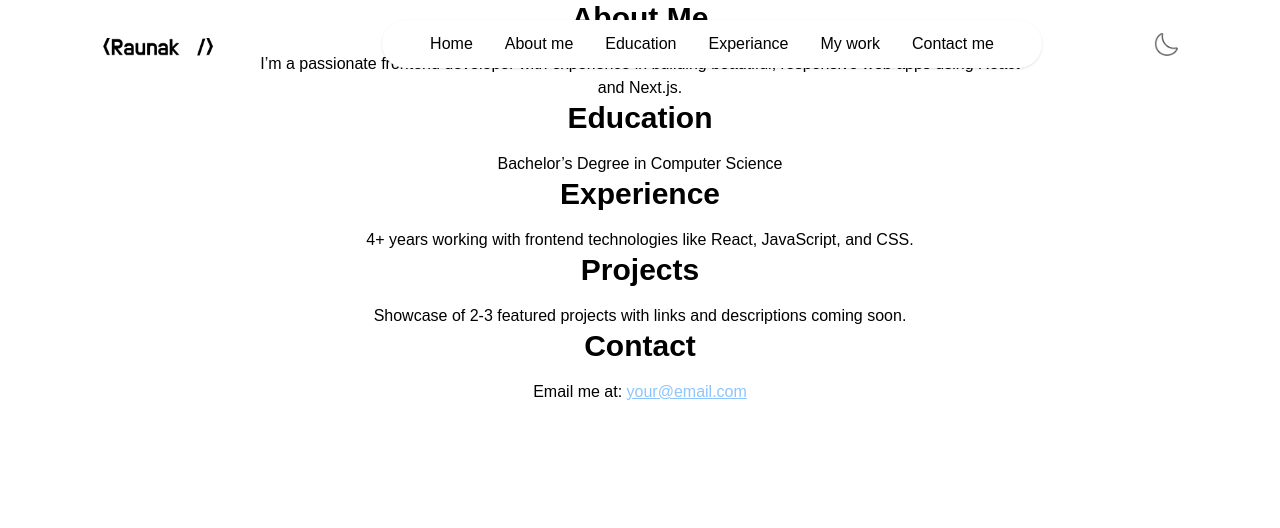
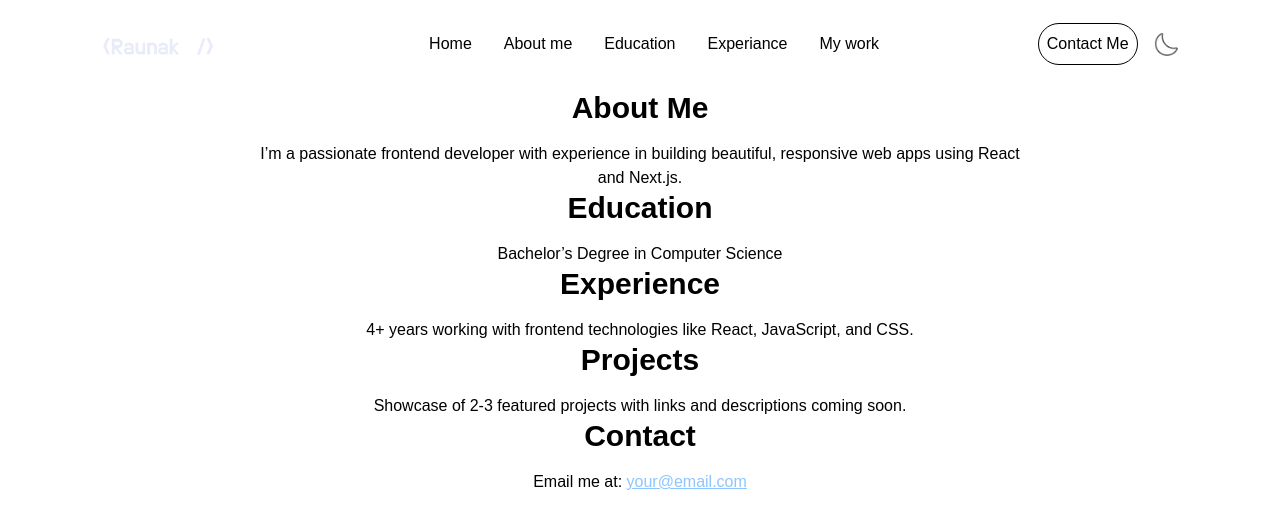
Before and after one commit to RaunakBhardwaj/Portfolio, a Next.js app: page / in a window 1280 px wide. Shown: the top 528 px of the page. Built offline with nearby package versions, Linux system fonts and the light colour scheme.

Commit message:
Add css to Navbar

```diff
--- a/app/components/Navbar.jsx
+++ b/app/components/Navbar.jsx
@@ -5,22 +5,22 @@ import React, { useState } from "react";
 
 function Navbar() {
   // mobile menu open and close state
-  const [isMenuopen, setIsMenuOpen] = useState(false);
+  const [isMenuOpen, setIsMenuOpen] = useState(false);
 
   const toggleMenu = () => setIsMenuOpen((prev) => !prev);
   const closeMenu = () => setIsMenuOpen(false);
 
   return (
     <>
-      <nav className="w-full fixed px-5 lg:px-8 xl:px-[8%] py-5 flex items-center justify-between z-50 ">
+      <nav className="w-full fixed px-5 lg:px-8 xl:px-[8%] py-5 flex items-center justify-between z-50 bg-white dark:bg-gray-900 text-black dark:text-white transition-colors duration-300">
         <a href="#top">
           <Image
             alt=""
-            src={assets.logo}
+            src={assets.logo_dark}
             className="w-28 cursor-pointer mr-14 mt-2.5"
           />
         </a>
-        <ul className="hidden md:flex items-center gap-6 lg:gap-8 rounded-full px-12 py-3 bg-white shadow-sm bg-opacity-50">
+        <ul className="hidden md:flex items-center gap-6 lg:gap-8 ">
           <li>
             <a className="" href="#top">
               Home
@@ -38,24 +38,21 @@ function Navbar() {
           <li>
             <a href="#work">My work</a>
           </li>
-          <li>
-            <a href="#contact">Contact me</a>
-          </li>
         </ul>
         {/* dark mode btn */}
         <div className="flex items-center gap-4">
+          <button className="border rounded-full p-2">Contact Me</button>
           <button>
             <Image alt="" src={assets.moon_icon} className="w-6" />
           </button>
-
           <button onClick={toggleMenu} className="block md:hidden ml-3">
             <Image alt="" src={assets.menu_black} className="w-6" />
           </button>
         </div>
       </nav>
       {/* mobile menu */}
-      {isMenuopen && (
-        <div className="md:hidden absolute top-[75px] left-0 w-full bg-white p-5 shadow-md z-40">
+      {isMenuOpen && (
+        <div className="md:hidden absolute top-[75px] left-0 w-full bg-white  dark:bg-gray-900 text-black dark:text-white p-5 shadow-md z-40 transition-colors duration-300">
           <ul className="flex flex-col gap-4 text-center">
             <li>
               <a href="#top" onClick={closeMenu}>
--- a/app/layout.js
+++ b/app/layout.js
@@ -24,7 +24,7 @@ export default function RootLayout({ children }) {
         className={`${geistSans.variable} ${geistMono.variable} antialiased`}
       >
         <Navbar />
-        {children}
+        <main className="pt-[90px]">{children}</main>
       </body>
     </html>
   );
--- a/tailwind.config.mjs
+++ b/tailwind.config.mjs
@@ -1,7 +1,5 @@
 // import { defineConfig } from "tailwindcss";
 /** @type {import('tailwindcss').config} */
-
-import { Outfit } from "next/font/google";
 
 export default {
   content: [
@@ -9,6 +7,7 @@ export default {
     "./pages/**/*.{js,ts,jsx,tsx}",
     "./components/**/*.{js,ts,jsx,tsx}",
   ],
+  darkMode: "class", // Enables dark mode based on the presence of a 'dark' class
   theme: {
     extend: {
       colors: {
@@ -16,10 +15,6 @@ export default {
         darkHover: "#2a004a",
         darkTheam: "#11001f",
       },
-      fontFaimly: {
-        Outfit: ["Outfit", "sans-serif"],
-        Ovo: ["Ovo", "sans-serif"],
-      },
     },
   },
   plugins: [],
```
